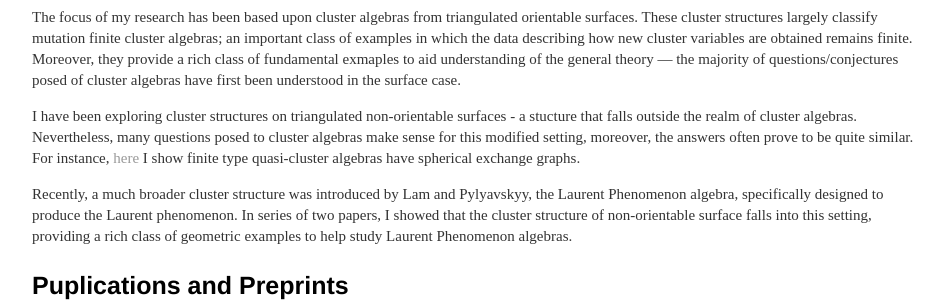
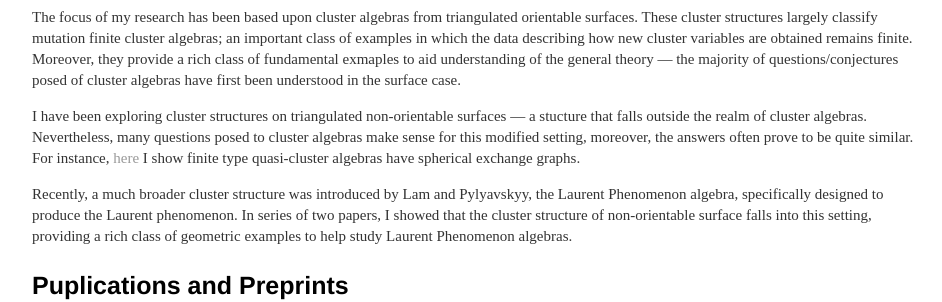
Before and after one commit to jon-m-wilson/jon-m-wilson.github.io, a Jekyll site: the page built from research/index.html, in a window 1280 px wide. Shown: the part 134-436 px from the top of the page, without its empty margins (160-1102 px from the left). Built offline with Jekyll 4.4.1, drawn with Linux system fonts in a browser that asks for light colours.

Commit message:
Update index.html

```diff
--- a/research/index.html
+++ b/research/index.html
@@ -9,7 +9,7 @@ title: Research
 	how new cluster variables are obtained remains finite.
 	Moreover, they provide a rich class of fundamental exmaples to aid understanding of the general theory &mdash; the majority of questions/conjectures posed of cluster algebras have first been understood in the surface case.</p>
 
-	<p style="font-size:15px;">I have been exploring cluster structures on triangulated non-orientable surfaces - a stucture that falls outside the realm of cluster algebras.
+	<p style="font-size:15px;">I have been exploring cluster structures on triangulated non-orientable surfaces &mdash; a stucture that falls outside the realm of cluster algebras.
 	Nevertheless, many questions posed to cluster algebras make sense for this modified setting, moreover, the answers often prove to be quite similar.
 	For instance, <a href="http://arxiv.org/abs/1510.05419" target="_blank"> here </a> I show finite type
 	quasi-cluster algebras have spherical exchange graphs.</p>
```
